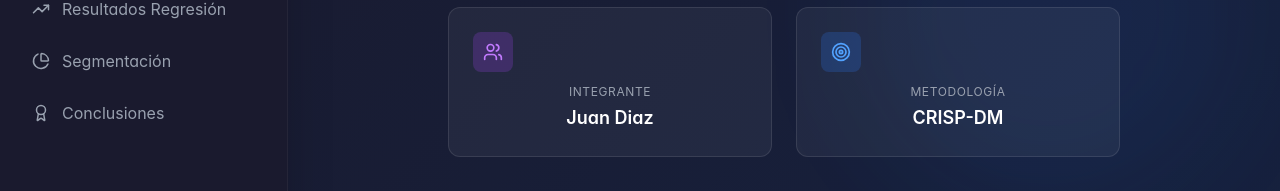
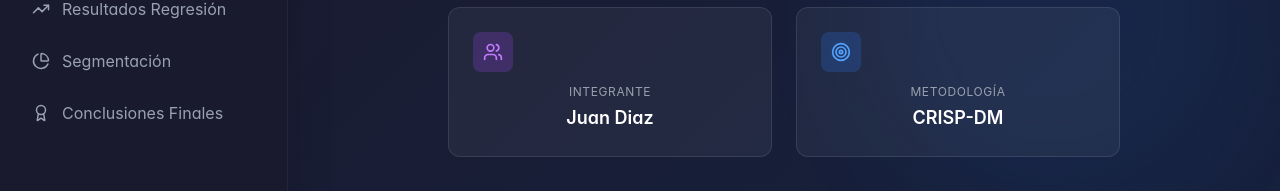
Before and after one commit to Juandzmd/Presentaciones, a React (Vite) app: page /2025-2/MLY0100/etf in a window 1280 px wide. Shown: the part 481-672 px from the top of the page. Built offline with nearby package versions, Linux system fonts and the light colour scheme.

Commit message:
feat: Add initial React component for MLY0100 Machine Learning presentation.

```diff
--- a/src/presentations/2025-2/MLY0100/ETF/index.jsx
+++ b/src/presentations/2025-2/MLY0100/ETF/index.jsx
@@ -19,7 +19,7 @@ const MonopolyMLPresentation = () => {
         { id: 'classification', title: 'Resultados Clasificación', icon: Users },
         { id: 'regression', title: 'Resultados Regresión', icon: TrendingUp },
         { id: 'segmentation', title: 'Segmentación', icon: PieChart },
-        { id: 'conclusions', title: 'Conclusiones', icon: Award }
+        { id: 'conclusions', title: 'Conclusiones Finales', icon: Award }
     ];
 
     const nextSlide = () => setCurrentSlide(prev => Math.min(prev + 1, slides.length - 1));
@@ -305,6 +305,7 @@ const MonopolyMLPresentation = () => {
                         <img
                             src="https://i.imgur.com/oPl4BXj.png"
                             alt="Matriz de Confusión"
+                            referrerPolicy="no-referrer"
                             className="w-full h-auto object-cover opacity-90 hover:opacity-100 transition-opacity"
                         />
                     </div>
@@ -392,7 +393,7 @@ const MonopolyMLPresentation = () => {
                             <TrendingUp size={18} className="text-purple-400" /> Método del Codo
                         </h3>
                         <div className="rounded-lg overflow-hidden border border-gray-600">
-                            <img src="https://i.imgur.com/RY1uICj.png" alt="Método del Codo" className="w-full h-48 object-cover hover:object-contain transition-all duration-300 bg-white" />
+                            <img src="https://i.imgur.com/RY1uICj.png" alt="Método del Codo" referrerPolicy="no-referrer" className="w-full h-48 object-cover hover:object-contain transition-all duration-300 bg-white" />
                         </div>
                         <p className="text-xs text-gray-400 mt-2">Punto de inflexión óptimo identificado en K=3 clusters.</p>
                     </div>
@@ -444,11 +445,12 @@ const MonopolyMLPresentation = () => {
         <div className="h-full overflow-y-auto p-6 md:p-12 animate-fade-in bg-[#1a1a2e]">
             <SectionHeader title="Integración y Conclusiones del Negocio" subtitle="Impacto Estratégico" />
 
-            <div className="flex flex-col items-center justify-center h-[calc(100%-100px)]">
+            <div className="flex flex-col items-center justify-center">
                 <div className="w-full max-w-4xl bg-gray-800/50 p-2 rounded-xl border border-gray-700 shadow-2xl mb-8">
                     <img
                         src="https://i.imgur.com/zX16utS.png"
                         alt="Integración del Negocio"
+                        referrerPolicy="no-referrer"
                         className="w-full rounded-lg shadow-lg hover:scale-[1.02] transition-transform duration-500"
                     />
                 </div>
```
